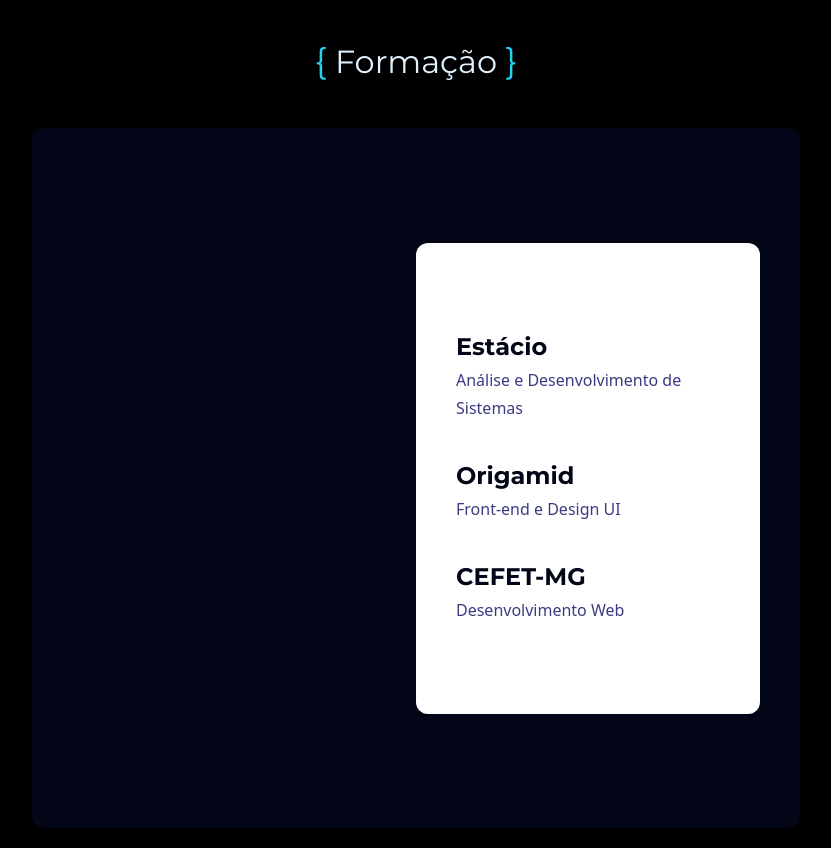
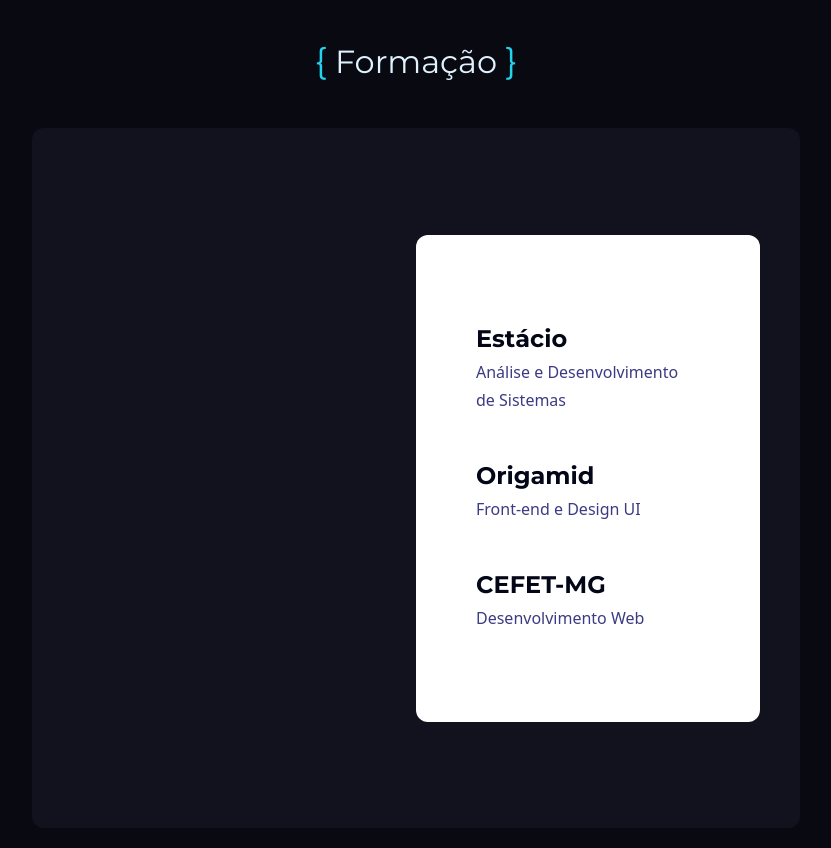
Before and after one commit to pedromakaveli/portfolio, a Vue app: page / in a window 1280 px wide. Shown: the part 2000-2848 px from the top of the page, without its empty margins (224-1055 px from the left). Built offline with nearby package versions, Linux system fonts and the light colour scheme.

Commit message:
Add detail on school title on formation section

```diff
--- a/src/assets/style.css
+++ b/src/assets/style.css
@@ -1,3 +1,29 @@
 html {
     scroll-behavior: smooth;
 }
+
+.detail-purple, .detail-blue {
+    position: relative
+}
+
+.detail-purple::before, .detail-blue::before{
+    content: '';
+    position: absolute;
+    height: 6px;
+    width: 20px;
+    top: 12px;
+    left: -30px;
+    background: linear-gradient(130deg, #7305FF 0%, #BE05FF 100%), linear-gradient(130deg, #7305FF 0%, #BE05FF 100%);
+
+}
+
+.detail-blue::before {
+    background: linear-gradient(180deg, #05CDFF 0%, #05FFD2 100%);
+}
+
+.origamid {
+    background: linear-gradient(126deg, #DB00FF 28.96%, #7000FF 75.29%);
+    background-clip: text;
+    -webkit-background-clip: text;
+    -webkit-text-fill-color: transparent;
+}
--- a/src/components/formacaoSection.vue
+++ b/src/components/formacaoSection.vue
@@ -1,21 +1,26 @@
 <template>
     <!-- Inicia a div do portfolio -->
-    <div class="mt-20 bg-black pt-10 md:pt-20 pb-5 px-20 min-h-[100vh]">
+    <div class="mt-20 bg-primary pt-10 md:pt-20 pb-5 px-20 min-h-[100vh]">
         <div class="container mx-auto">
             <h1 id="formacao" class="text-center cursor-pointer font-montserrat text-sky-100 text-[1.5rem] md:text-[2rem] hover:text-cyan-400">
                 <span class="text-cyan-400 text-[2.2rem]">{</span> Formação <span class="text-cyan-400 text-[2.2rem]">}</span></h1>
 
                 <div class="mt-10 flex justify-center">
-                    <div class="grid grid-cols-12 bg-slate-950 h-[700px] w-[60vw] items-center p-10 rounded-xl">
+                    <div class="grid grid-cols-12 bg-secondary h-[700px] w-[60vw] items-center p-10 rounded-xl">
                         <div class="self-start grid justify-center items-center col-span-6 p-10 text-white">
 
                         </div>
 
-                        <div class="rounded-mg bg-white col-span-6 py-5 px-10 text-black rounded-xl text-lg">
+                        <div class="rounded-mg bg-white col-span-6 text-black rounded-xl text-lg">
                             <div class="my-[70px] cursos">
-                                <div class="curso mb-10" v-for="(curso, index) in formacao" :key="index">
-                                    <div class="flex flex-col gap-[5px]">
-                                        <h1 class="text-[1.5rem] font-montserrat font-bold text-slate-950">{{curso.instituicao}}</h1>
+                                <div  class="curso mb-2" v-for="(curso, index) in formacao" :key="index">
+                                    <div class="flex px-[60px] py-5 flex-col gap-[5px]">
+                                        <h1 :class="
+                                        curso.instituicao == 'Estácio' ? 'detail-blue' : '' ||
+                                        curso.instituicao == 'Origamid' ? 'detail-purple origamid' : '' ||
+                                        curso.instituicao == 'CEFET-MG' ? 'detail-blue' : ''
+
+                                        " class="text-[1.5rem] font-montserrat font-bold text-slate-950">{{curso.instituicao}}</h1>
                                         <h1 class="text-[1rem] text-[#3B3B83]">{{curso.curso}}</h1>
                                     </div>
                                 </div>
@@ -38,7 +43,9 @@
                 {'curso': 'Análise e Desenvolvimento de Sistemas', 'instituicao': 'Estácio'},
                 {'curso': 'Front-end e Design UI', 'instituicao': 'Origamid'},
                 {'curso': 'Desenvolvimento Web', 'instituicao': 'CEFET-MG'},
-            ]
+            ],
+
+            selectedCourse: false
         };
     }
 }
--- a/tailwind.config.js
+++ b/tailwind.config.js
@@ -10,7 +10,7 @@
       },
       colors: {
         'primary': '#090911',
-        'secondary': '#080814',
+        'secondary': '#12121E',
         'cyan-bright': '#00FFF0',
         'ocean-blue': '#05CDFF',
         'pink': '#FF058C',
```
